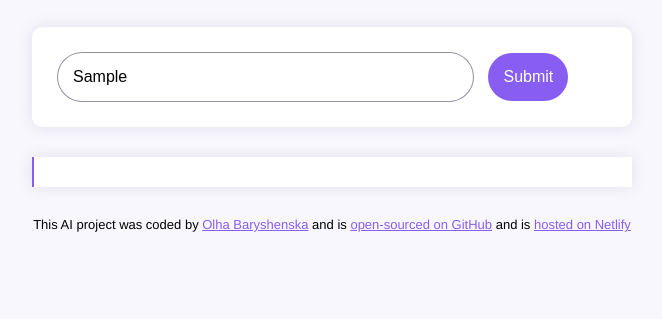
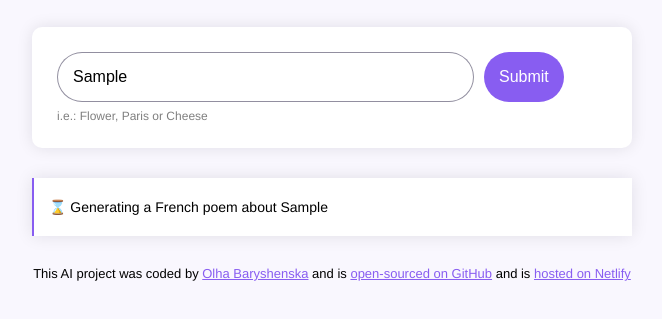
Before and after one commit to Olga16119/ai-poem-generator, a plain HTML site: page index.html in a window 1280 px wide. Both pictures are taken after typing "Sample" into the empty fields and a click on the input 836 px from the left and 294 px from the top of the page. Shown: the part 217-536 px from the top of the page, without its empty margins (308-970 px from the left). Drawn offline with nearby package versions, Linux system fonts and the light colour scheme; no server answers.

Commit message:
improved the User Experience

```diff
--- a/index.html
+++ b/index.html
@@ -15,6 +15,7 @@
       </header>
 
       <main>
+        <div class="form-wrapper">
           <form id="poem-form">
             <input
               type="text"
@@ -27,7 +28,9 @@
             />
             <input type="submit" class="submit-button" />
           </form>
-        <div class="poem" id="poem"></div>
+          <div class="hint">i.e.: Flower, Paris or Cheese</div>
+        </div>
+        <div class="poem hidden" id="poem"></div>
       </main>
       <footer>
         This AI project was coded by
--- a/src/index.js
+++ b/src/index.js
@@ -3,7 +3,7 @@ function displayPoem(responce) {
     strings: responce.data.answer,
     autoStart: true,
     cursor: "",
-    delay: 1,
+    delay: 10,
   });
 }
 
@@ -18,6 +18,10 @@ function generatePoem(event) {
   let apiUrl = `https://api.shecodes.io/ai/v1/generate?prompt=${prompt}&context=${context}&key=${apiKey}`;
 
   axios.get(apiUrl).then(displayPoem);
+
+  let poemElement = document.querySelector("#poem");
+  poemElement.classList.remove("hidden");
+  poemElement.innerHTML = `<div class="blink">⌛ Generating a French poem about ${instructionElement.value}</div>`;
 }
 
 let poemFormElement = document.querySelector("#poem-form");
--- a/src/style.css
+++ b/src/style.css
@@ -14,11 +14,7 @@ a {
 }
 
 form {
-  padding: 25px;
-  margin-bottom: 30px;
-  background-color: #fff;
-  border-radius: 10px;
-  box-shadow: rgba(17, 17, 26, 0.1) 0px 0px 16px;
+  display: flex;
 }
 
 footer {
@@ -30,6 +26,20 @@ footer {
   max-width: 600px;
   margin: 130px auto;
   padding: 15px;
+}
+
+.form-wrapper {
+  padding: 25px;
+  margin-bottom: 30px;
+  background-color: #fff;
+  border-radius: 10px;
+  box-shadow: rgba(17, 17, 26, 0.1) 0px 0px 16px;
+}
+
+.hint {
+  font-size: 12px;
+  margin-top: 7px;
+  opacity: 0.5;
 }
 
 .instructions {
@@ -64,3 +74,16 @@ footer {
 .poem strong {
   color: #885df1;
 }
+
+.hidden {
+  display: none;
+}
+
+.blink {
+  animation: blink-animation 1s steps(5, start) infinite;
+}
+@keyframes blink-animation {
+  to {
+    visibility: hidden;
+  }
+}
```
Lines whose indentation alone changed are shown as unchanged.
